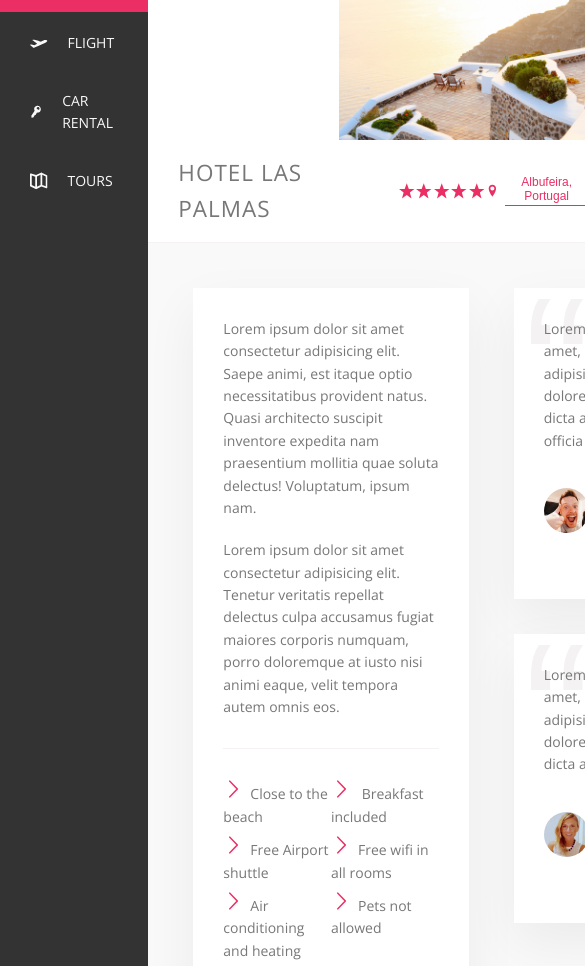
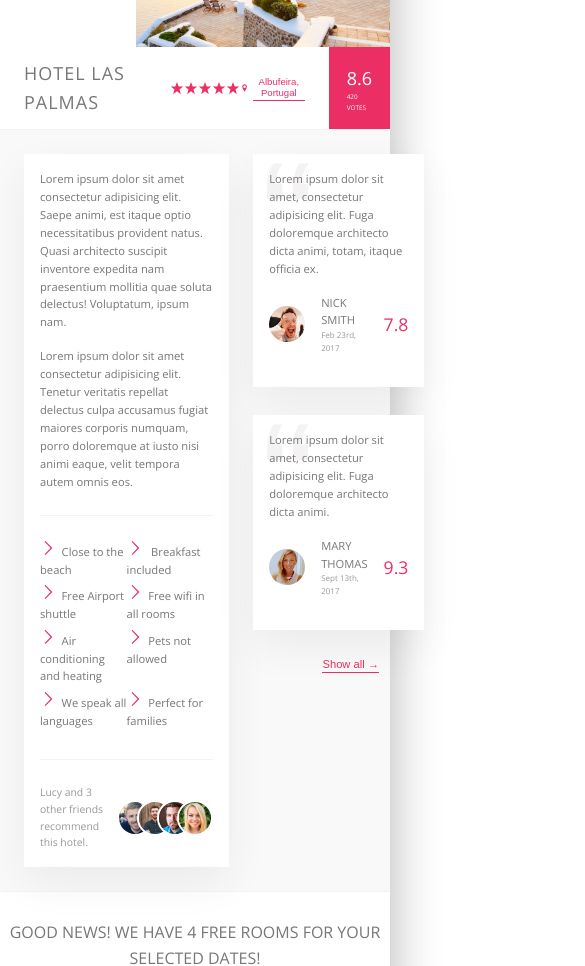
Before and after one commit to BennyKayer/advanced-css-sass-trillo, a website: page index.html in a window 390 px wide. Shown: the part 225-1191 px from the top of the page, 585 px wide, since content can reach past the window. Drawn offline with nearby package versions, Linux system fonts and the light colour scheme; files that its build step writes are made by us from their sources.

Commit message:
Writing Media Queries - Part 1

```diff
--- a/sass/_base.scss
+++ b/sass/_base.scss
@@ -18,6 +18,10 @@
     --line: 1px solid var(--color-grey-light-2);
 }
 
+$bp-largest: 1200px;
+$bp-large: 1100px;
+$bp-medium: 900px;
+
 *{
     margin: 0;
     padding: 0;
@@ -30,6 +34,10 @@
 html {
     box-sizing: border-box;
     font-size: 62.5%; // 1rem = 10px
+
+    @media only screen and (max-width: $bp-large){
+        font-size: 50%;
+    }
 }
 
 body {
--- a/sass/_components.scss
+++ b/sass/_components.scss
@@ -121,11 +121,21 @@
     list-style: none;
     margin-top: 3.5rem;
 
+    @media only screen and (max-width: $bp-medium){
+        display: flex;
+        margin: 0;
+    }
+
     &__item {
         position: relative;
 
         &:not(:last-child) {
             margin-bottom: .5rem;
+        }
+
+        @media only screen and (max-width: $bp-medium){
+            flex: 1;
+            margin: 0;
         }
     }
 
@@ -161,6 +171,10 @@
 
         display: flex;
         align-items: center;
+
+        @media only screen and (max-width: $bp-medium){
+            justify-content: center;
+        }
     }
 
     &__icon {
@@ -178,6 +192,10 @@
     text-align: center;
     padding: 2.5rem;
     color: var(--color-grey-light-4);
+
+    @media only screen and (max-width: $bp-medium){
+        display: none;
+    }
 }
 
 ////////////////////////////////////////////
@@ -355,7 +373,7 @@
         border: .3rem solid #fff;
 
         &:not(:last-child){
-            margin-right: -1.5rem;
+            margin-right: -2rem;
         }
     }
 
@@ -364,7 +382,7 @@
     }
 
     &__friends {
-
+        display: flex;
     }
 }
 
@@ -379,6 +397,11 @@
     flex-wrap: wrap;
     position: relative;
     overflow: hidden;
+
+    @media only screen and (max-width: $bp-medium){
+        padding: 2rem;
+        margin-right: 3rem;
+    }
 
     &__text {
         flex: 0 0 100%;
@@ -439,6 +462,10 @@
     padding: 3.5rem 0;
     text-align: center;
 
+    @media only screen and (max-width: $bp-medium){
+        padding: 3.5rem 0;
+    }
+
     &__book-now {
         text-transform: uppercase;
         font-size: 2rem;
--- a/sass/_layout.scss
+++ b/sass/_layout.scss
@@ -5,6 +5,11 @@
     box-shadow: var(--shadow-dark);
 
     min-height: 50rem;
+
+    @media only screen and (max-width: $bp-largest) {
+        margin: 0;
+        max-width: 100%;
+    }
 }
 
 .header {
@@ -20,6 +25,9 @@
 
 .content {
     display: flex;
+    @media only screen and (max-width: $bp-medium){
+        flex-direction: column;
+    }
 }
 
 .sidebar {
@@ -44,6 +52,9 @@
     border-bottom: var(--line);
     font-size: 1.4rem;
 
+    @media only screen and (max-width: $bp-medium){
+        padding: 3rem;
+    }
 }
 
 .description {
@@ -52,6 +63,11 @@
     padding: 3rem;
     flex: 0 0 60%; // don't grow, don't shrink flex-base is 60%
     margin-right: 4.5rem;
+
+    @media only screen and (max-width: $bp-medium){
+        padding: 2rem;
+        margin-right: 3rem;
+    }
 }
 
 .user-reviews {
```
